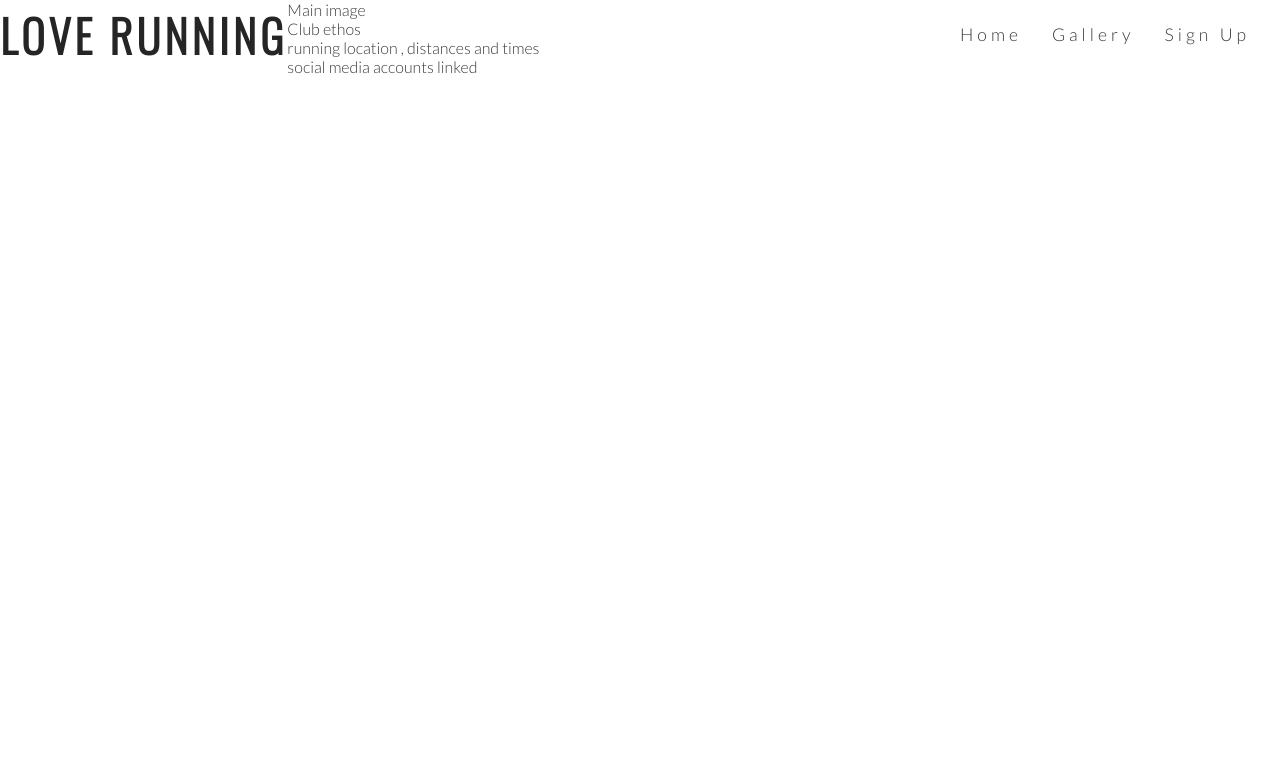
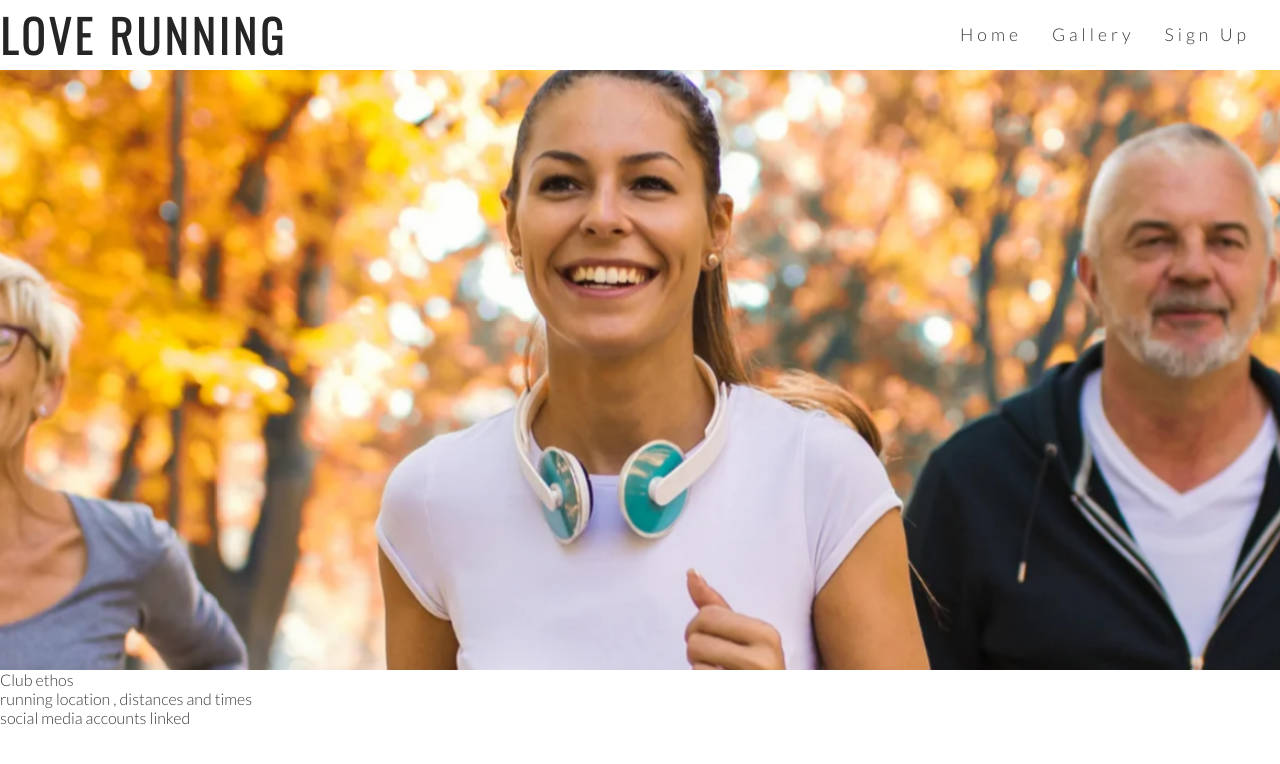
Before and after one commit to AlrxDaley/LoveRunning, a plain HTML site: page index.html in a window 1280 px wide. Drawn offline with nearby package versions, Linux system fonts and the light colour scheme.

Commit message:
Add hero image and animation for zoom

```diff
--- a/assets/css/style.css
+++ b/assets/css/style.css
@@ -55,3 +55,28 @@ h1 , h1 {
 .active:current{
     border-bottom: 1px solid #3a3a3a;
 }
+
+#hero-outer{
+    height: 600px;
+    width: 100%;
+    overflow: hidden;
+}
+
+#hero-image{
+    height: 600px;
+    width: 100%;
+    background: url(../images/hero-image.webp) no-repeat center center;
+
+    animation-name: hero-zoom;
+    animation-duration: 5s;
+    animation-fill-mode: forwards;
+}
+
+@keyframes hero-zoom{
+    from{
+        transform:scale(1)
+    }
+    to{
+        transform:scale(1.1);
+    }
+}
--- a/index.html
+++ b/index.html
@@ -32,8 +32,9 @@
             </ul>
         </nav>
     </header>
-    <section>
-        Main image
+    <section id="hero-outer">
+        <div id="hero-image">
+        </div>
     </section>
     <section>
         Club ethos
```
Also changed, not shown: assets/images/hero-image.webp (added).
